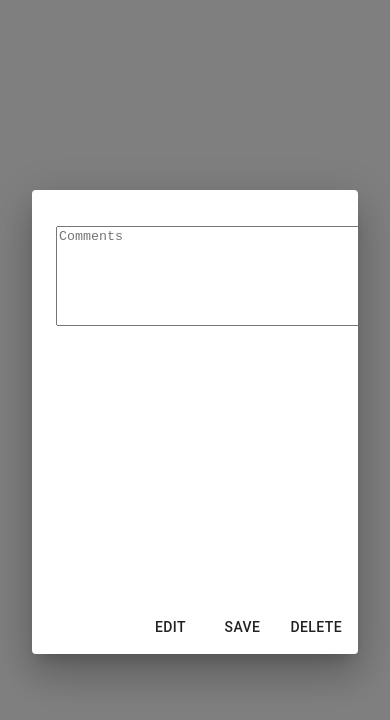
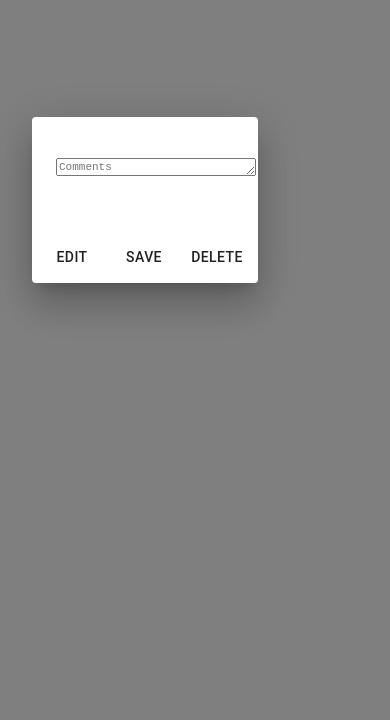
Before and after one commit to collinzhu/next-movie-app, a Next.js app: page /Componnents/MovieDetail in a window 390 px wide. Both pictures are taken after a click on the button "EDIT". Shown: the top 720 px of the page. Built offline with nearby package versions, Linux system fonts and the light colour scheme.

Commit message:
Update MovieDetail.tsx

```diff
--- a/pages/Componnents/MovieDetail.tsx
+++ b/pages/Componnents/MovieDetail.tsx
@@ -1,7 +1,8 @@
-import { Button, Dialog, DialogActions, DialogContent, DialogTitle, TextareaAutosize } from '@material-ui/core';
+import { Button, Dialog, DialogActions, DialogContent, DialogTitle,TextareaAutosize } from '@material-ui/core';
 import axios from 'axios';
 import React, { useState } from 'react';
-
+import { createStyles, makeStyles, Theme } from "@material-ui/core/styles";
+////////////////////////////////////////////////////////////////////////////////////
 interface Input{
     imdbRatings:any;
     descriptions:any;
@@ -16,8 +17,41 @@ interface IMovieDetail{
     Genre: string | undefined;
     descriptions: string | undefined;
 }
+const useStyles = makeStyles((theme: Theme) =>
+  createStyles({
+    dialog: {
+      flexGrow: 1,
+      [theme.breakpoints.down('xs')]: {
+        width:290,
+        height:400,
+      },
+    },
 
+    menuButton: {
+      marginRight: theme.spacing(2),
+      color:"white"
+    },
+    title: {
+
+      [theme.breakpoints.down('xs')]: {
+
+        fontSize:11
+      },
+
+    },
+    textArea:{
+        width: 390,
+        height: 100,
+        [theme.breakpoints.down('xs')]: {
+            width:200,
+            height:200,
+            fontSize:11
+          },
+    }
+  })
+);
 function MovieDetial(props:IMovieDetail) {
+    const classes = useStyles();
     const ok = (props.descriptions)?.toString();
     const [editing, setEditing] = useState(false);
     const [input, setInput] = useState(ok);
@@ -60,27 +94,27 @@ function MovieDetial(props:IMovieDetail) {
 
 
     return (
-        <Dialog maxWidth = 'xs' fullWidth
+        <Dialog className={classes.dialog}
      open = {true} onClose = {props.handleClose}>
-        <DialogTitle>
+        <DialogTitle className={classes.title}>
             <p>{props.Title}</p>
 
             <p>{props.Genre}</p>
             {editing ?
         (<div>
-            <TextareaAutosize
+            <TextareaAutosize className={classes.textArea}
                 required
                 placeholder = "Comments"
                 value={input}
                 onChange = {e => handleInput(e.target.value)}
-                style={{ width: 390, height: 100}}
+
                 />
         </div>):(<p>{props.descriptions}</p>) }
 
 
         </DialogTitle>
         <form >
-            <DialogContent style={{height:'250px'}}>
+            <DialogContent style={{height:'30px'}}>
 
 
             </DialogContent>
```
